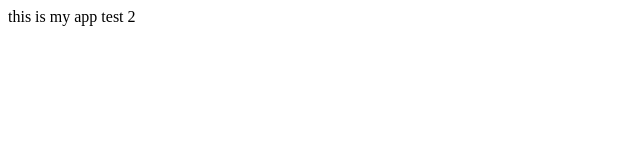
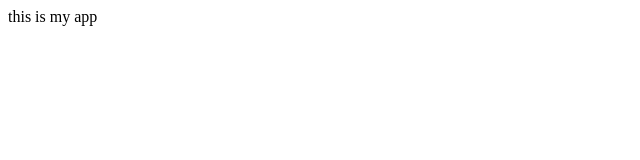
Before and after one commit to emineStarkh/myAppSample, a plain HTML site: page index.html in a window 1280 px wide. Shown: the full height of the page, 0-640 px from the left. Drawn offline with Linux system fonts and the light colour scheme.

Commit message:
Revert "add changes test"
This reverts commit 76a3eb863c53558c95fa91a0c909d5969a8edd3c.

```diff
--- a/index.html
+++ b/index.html
@@ -6,6 +6,5 @@
   </head>
   <body>
     this is my app
-	test 2
   </body>
 </html>
```
